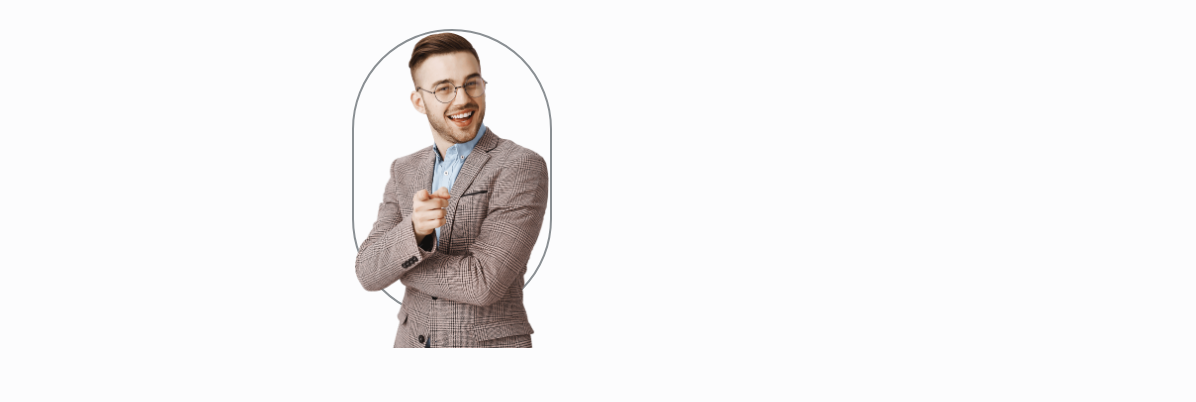
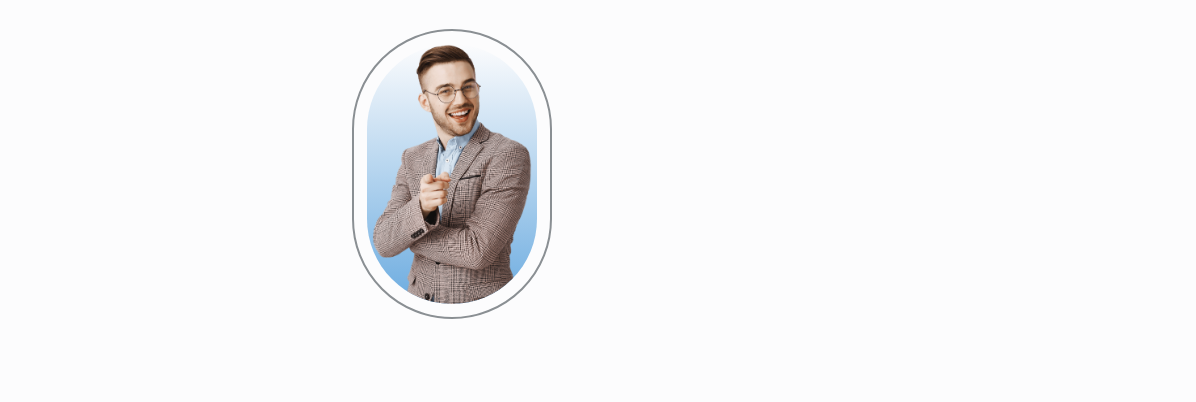
Before and after one commit to Unhyphenated/personal-portfolio, a plain HTML site: page index.html in a window 1280 px wide. Shown: the part 197-599 px from the top of the page, 84-1280 px from the left. Drawn offline with nearby package versions, Linux system fonts and the light colour scheme; files that its build step writes are made by us from their sources; files whose address does not match are found by name.

Commit message:
Made profile border.

```diff
--- a/style.css
+++ b/style.css
@@ -275,6 +275,16 @@ body.dark-theme {
   border-radius: 6.25rem;
   place-items: center;
 }
+
+.home__perfil {
+  width: 170px;
+  height: 260px;
+  background: var(--gradient-color);
+  border-radius: 5.5rem;
+  overflow: hidden;
+  display: flex;
+  justify-content: center;
+}
 /*=============== SKILLS ===============*/
 
 
```
